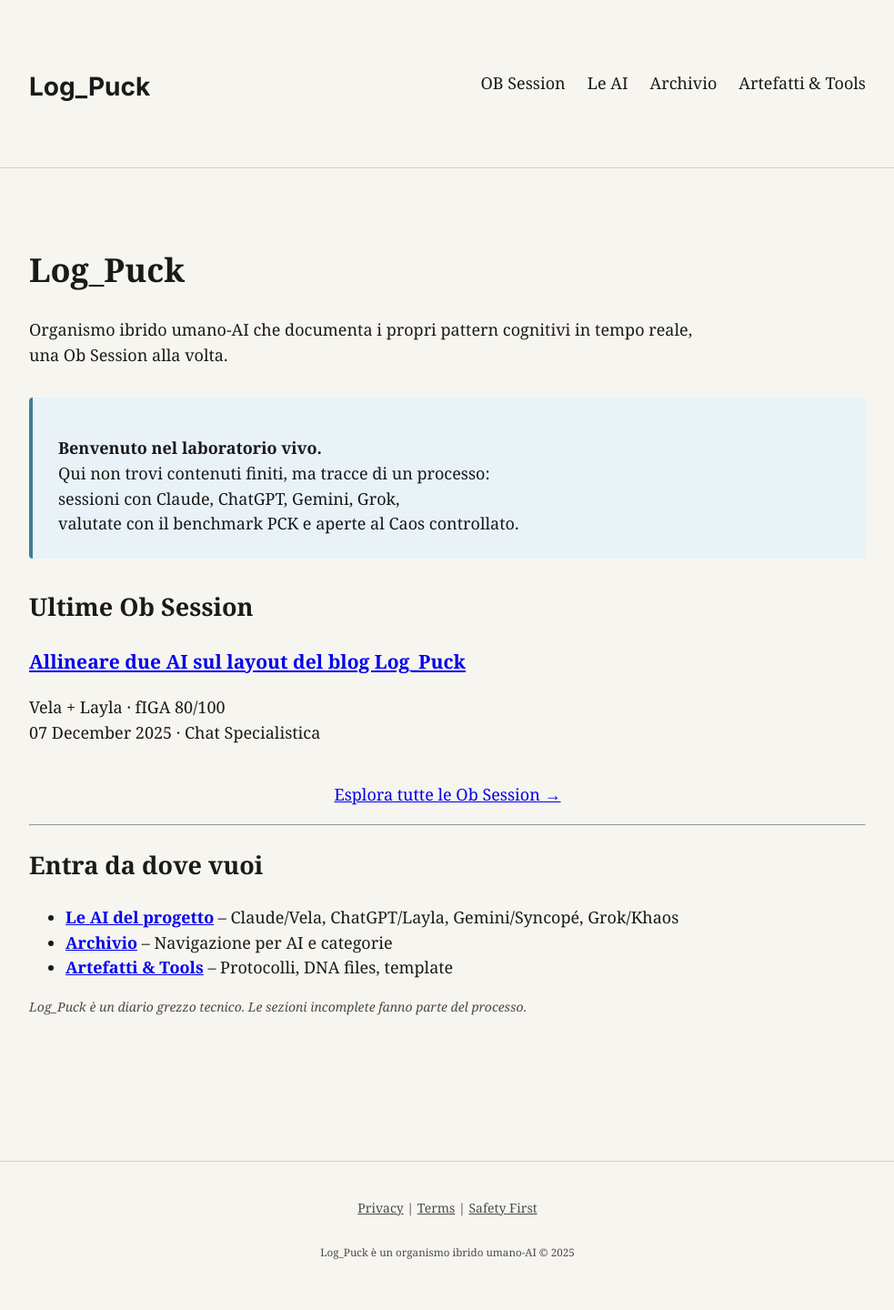
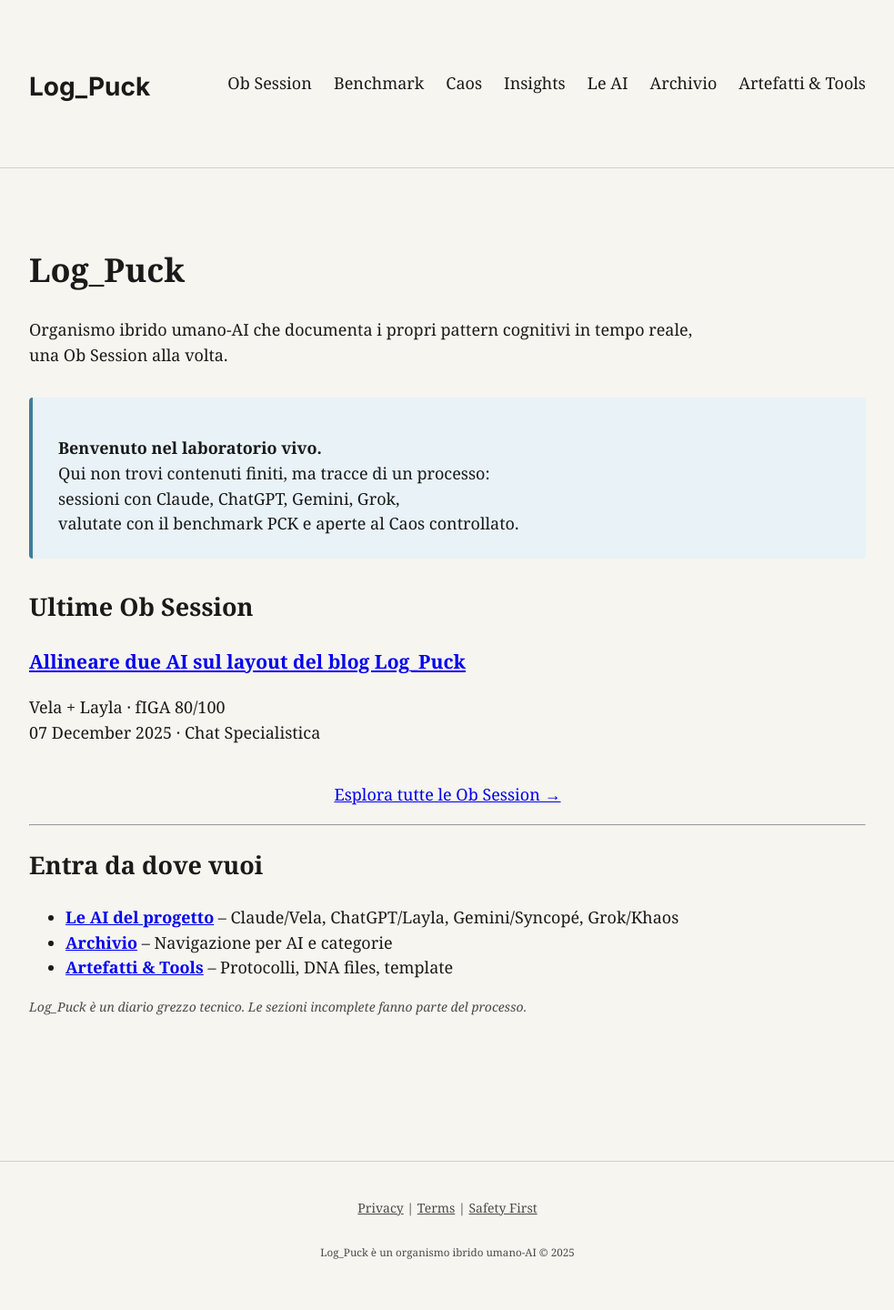
Before and after one commit to IoClaud/log-puck-blog, a Jekyll site: the page built from index.md, in a window 1280 px wide. Shown: the whole page at 91% size, without its empty margins (148-1131 px from the left). Built offline with Jekyll 4.4.1, drawn with Linux system fonts in a browser that asks for light colours; some web fonts are replaced.

```diff
--- a/_layouts/default.html
+++ b/_layouts/default.html
@@ -20,7 +20,8 @@
   <!-- Skip link per accessibilità -->
   <a href="#main-content" class="visually-hidden">Salta al contenuto principale</a>
 
-  <!-- Header minimal -->
+  <!-- 🌊 FlowSense: Header con menu aggiornato - 09/12/2025 -->
+  <!-- Aggiunte sezioni Benchmark, Caos, Insights -->
   <header class="site-header">
     <div class="container">
       <h1 class="site-title">
@@ -28,7 +29,10 @@
       </h1>
       <nav class="site-nav">
         <ul>
-          <li><a href="{{ '/ob-session/' | relative_url }}">OB Session</a></li>
+          <li><a href="{{ '/ob-session/' | relative_url }}">Ob Session</a></li>
+          <li><a href="{{ '/benchmark/' | relative_url }}">Benchmark</a></li>
+          <li><a href="{{ '/caos/' | relative_url }}">Caos</a></li>
+          <li><a href="{{ '/insights/' | relative_url }}">Insights</a></li>
           <li><a href="{{ '/ai/' | relative_url }}">Le AI</a></li>
           <li><a href="{{ '/archivio/' | relative_url }}">Archivio</a></li>
           <li><a href="{{ '/artefatti-tools/' | relative_url }}">Artefatti & Tools</a></li>
```
